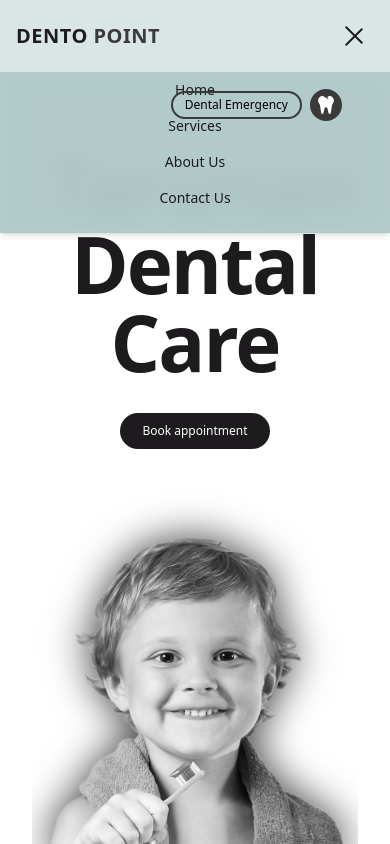
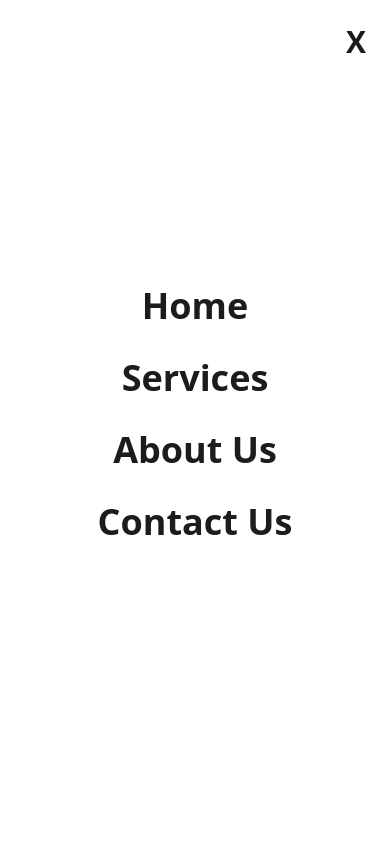
Before and after one commit to Nityom/dental-care, a React (Vite) app: page / in a window 390 px wide. Both pictures are taken after a click on the button "Toggle Menu". Built offline with nearby package versions, Linux system fonts and the light colour scheme.

Commit message:
refactor Home and Navbar components for improved mobile responsiveness and layout consistency

```diff
--- a/src/components/Home.jsx
+++ b/src/components/Home.jsx
@@ -41,14 +41,19 @@ export default function Home() {
       {/* Main container with consistent 2% top margin */}
       <div className="w-full min-h-[95vh] h-full mt-[2%] relative overflow-hidden sm:rounded-[30px]">
         {/* NAVIGATION */}
-        <nav className="w-full h-[60px] flex items-center justify-end px-4 sm:px-6 md:px-[50px] z-[99] relative">
+        <nav className="w-full h-[60px] flex items-center justify-end px-4 sm:px-6 md:px-[50px] z-[100] relative">
           <div className="flex items-center gap-2 sm:gap-4 mt-12 sm:mt-16 md:mt-0">
+            {/* Conditional rendering for mobile devices */}
+            {!isMobile && (
+              <>
                 <div className="px-3 py-1 sm:px-4 sm:py-2 mt-6 border-2 border-[#3a3a3a] rounded-full text-xs sm:text-sm md:text-[18px] hover:bg-[#3a3a3a] hover:text-white transition-all duration-200 cursor-pointer whitespace-nowrap">
                   Dental Emergency
                 </div>
                 <div className="w-8 h-8 sm:w-10 sm:h-10 md:w-[50px] mt-6 md:h-[50px] bg-[#3a3a3a] text-white rounded-full flex items-center justify-center text-lg sm:text-xl md:text-[25px] border-2 border-[#3a3a3a] hover:bg-transparent hover:text-[#3a3a3a] transition-all duration-200 cursor-pointer">
                   <FaTooth />
                 </div>
+              </>
+            )}
           </div>
         </nav>
 
@@ -118,8 +123,8 @@ export default function Home() {
           <ul className="flex flex-col gap-6 mt-16">
             <li className="text-xl font-medium">Home</li>
             <li className="text-xl font-medium">Services</li>
-            <li className="text-xl font-medium">About</li>
-            <li className="text-xl font-medium">Contact</li>
+            <li className="text-xl font-medium">About Us</li>
+            <li className="text-xl font-medium">Contact Us</li>
           </ul>
         </div>
       )}
--- a/src/components/Navbar.jsx
+++ b/src/components/Navbar.jsx
@@ -8,7 +8,7 @@ const Navbar = () => {
   const closeMenu = () => setMobileMenuOpen(false);
 
   return (
-    <header className="fixed top-0 left-0 w-full bg-[#afc9c877] backdrop-blur-md border-b border-[#afc9c8] text-[#1e1b1e] z-50 shadow-md">
+    <header className="fixed top-0 left-0 w-full bg-[#afc9c877] backdrop-blur-md border-b border-[#afc9c8] text-[#1e1b1e] z-50 shadow-md sm:bg-transparent sm:border-none sm:backdrop-blur-md sm:bg-white">
       <div className="max-w-7xl mx-auto px-4 sm:px-6 md:px-12 py-4 flex items-center justify-between">
         {/* Logo */}
         <Link to="/" className="text-xl sm:text-2xl font-bold tracking-wide">
@@ -47,13 +47,25 @@ const Navbar = () => {
         </button>
       </div>
 
-      {/* Mobile Menu */}
+      {/* Mobile Menu - Full Screen */}
       {mobileMenuOpen && (
-        <div className="md:hidden bg-[#afc9c8dd] backdrop-blur-md px-6 pb-6 pt-2 space-y-4 text-sm font-medium flex flex-col">
-          <Link to="/" onClick={closeMenu} className="hover:text-[#3a3a3a] transition">Home</Link>
-          <Link to="/services" onClick={closeMenu} className="hover:text-[#3a3a3a] transition">Services</Link>
-          <Link to="/about" onClick={closeMenu} className="hover:text-[#3a3a3a] transition">About Us</Link>
-          <Link to="/contact" onClick={closeMenu} className="hover:text-[#3a3a3a] transition">Contact Us</Link>
+        <div className="md:hidden bg-white backdrop-blur-md px-6 pb-6 pt-2 space-y-4 text-sm font-medium flex flex-col z-50 absolute top-0 left-0 w-full h-[100vh] transition-all duration-500 ease-in-out opacity-100">
+          {/* Close Button (X) */}
+          <button
+            onClick={closeMenu}
+            className="absolute top-6 right-6 text-3xl font-bold text-[#1e1b1e] hover:text-[#3a3a3a] transition-all duration-300 ease-in-out"
+            aria-label="Close Menu"
+          >
+            X
+          </button>
+
+          {/* Mobile Menu Links */}
+          <div className="flex flex-col h-full justify-center items-center">
+            <Link to="/" onClick={closeMenu} className="hover:text-[#3a3a3a] transition text-4xl font-bold py-4">Home</Link>
+            <Link to="/services" onClick={closeMenu} className="hover:text-[#3a3a3a] transition text-4xl font-bold py-4">Services</Link>
+            <Link to="/about" onClick={closeMenu} className="hover:text-[#3a3a3a] transition text-4xl font-bold py-4">About Us</Link>
+            <Link to="/contact" onClick={closeMenu} className="hover:text-[#3a3a3a] transition text-4xl font-bold py-4">Contact Us</Link>
+          </div>
         </div>
       )}
     </header>
```
Lines whose indentation alone changed are shown as unchanged.
